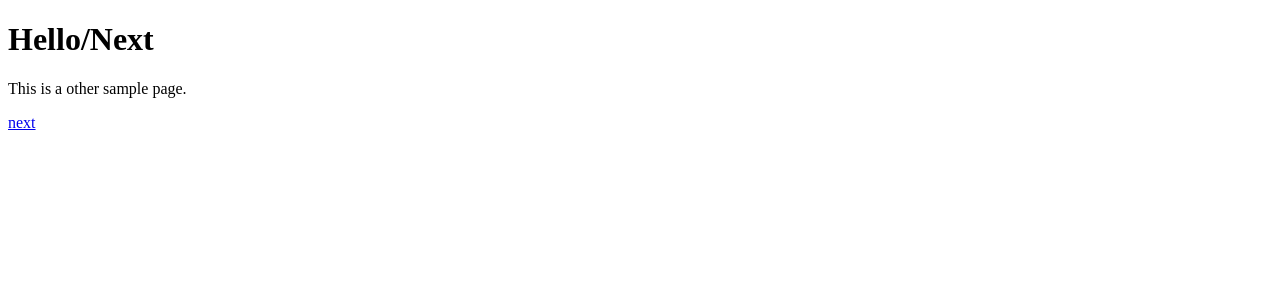
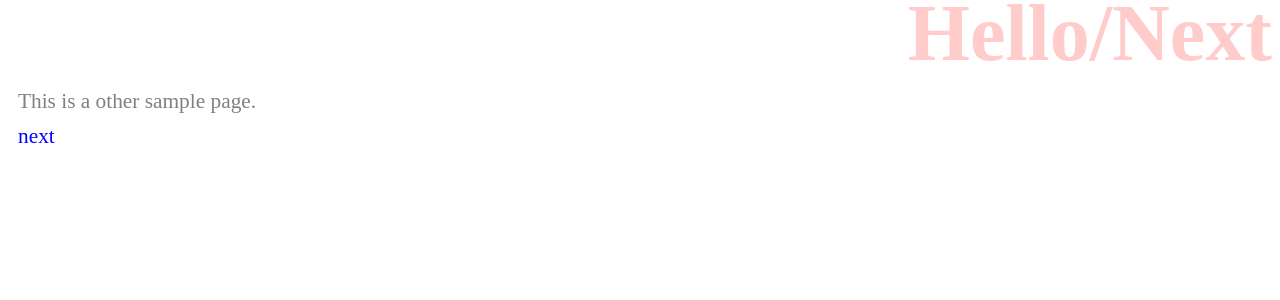
Before and after one commit to UltraBirdTech/DjangoSampleApp, a Django app: page /hello/next in a window 1280 px wide. Shown: the top 300 px of the page. Run offline with Django 3.2, Linux system fonts and the light colour scheme.

Commit message:
add css as design.

```diff
--- /dev/null
+++ b/hello/static/hello/css/style.css
@@ -0,0 +1,19 @@
+body {
+    color: gray;
+    font-size:16pt;
+}
+h1 {
+    color:red;
+    opacity:0.2;
+    font-size:60pt;
+    margin-top:-20px;
+    margin-bottom:0px;
+    text-align:right;
+}
+p {
+    margin:10px;
+}
+a {
+    color:blue;
+    text-decoration: none;
+}
--- a/hello/templates/hello/index.html
+++ b/hello/templates/hello/index.html
@@ -1,8 +1,10 @@
+{% load static %}
 <!doctype html>
 <html lang="ja">
 <head>
     <meta charset="utf-8">
     <title>{{title}}</title>
+    <link rel="stylesheet" type="text/css" href="{% static 'hello/css/style.css' %}" />
 </head>
 <body>
     <h1>{{title}}</h1>
```
